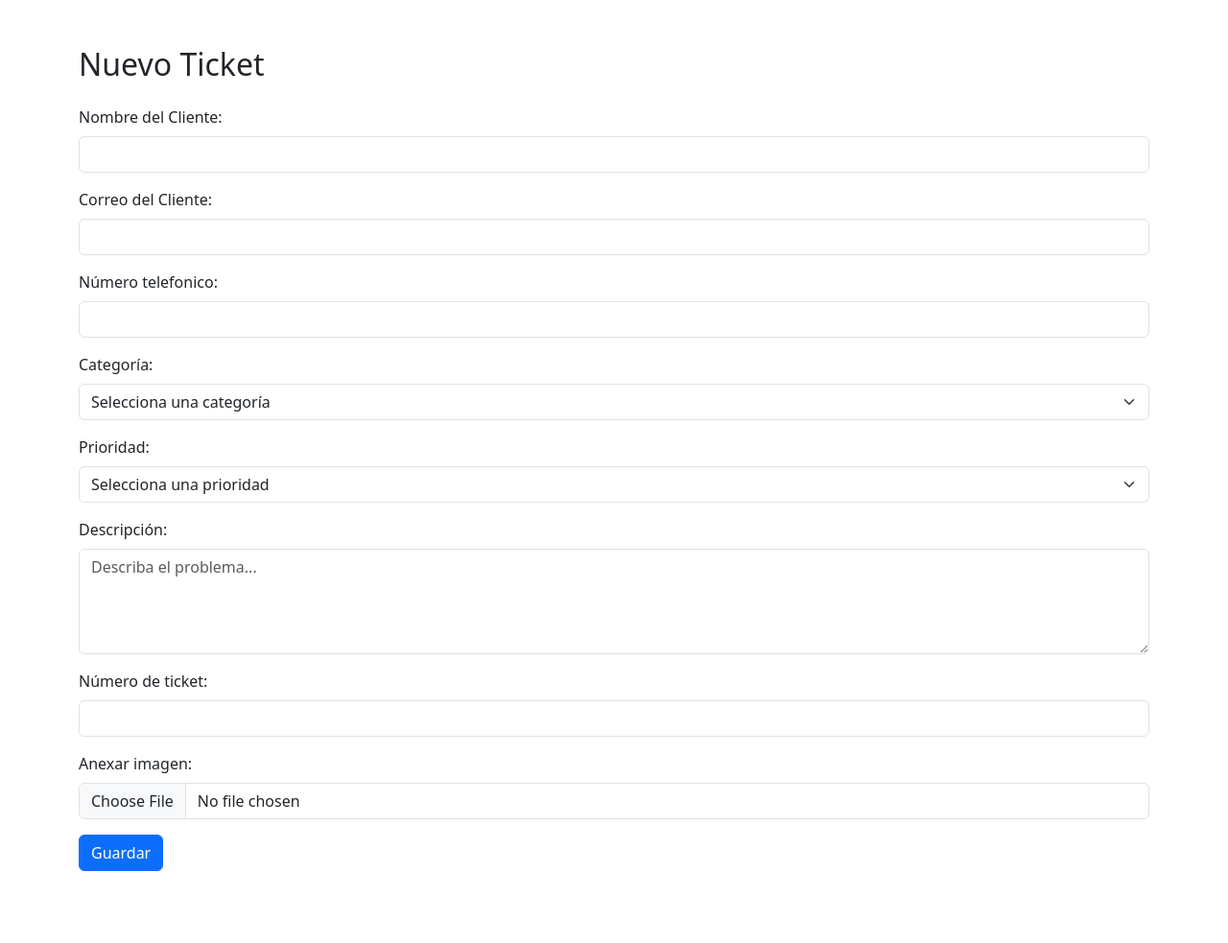
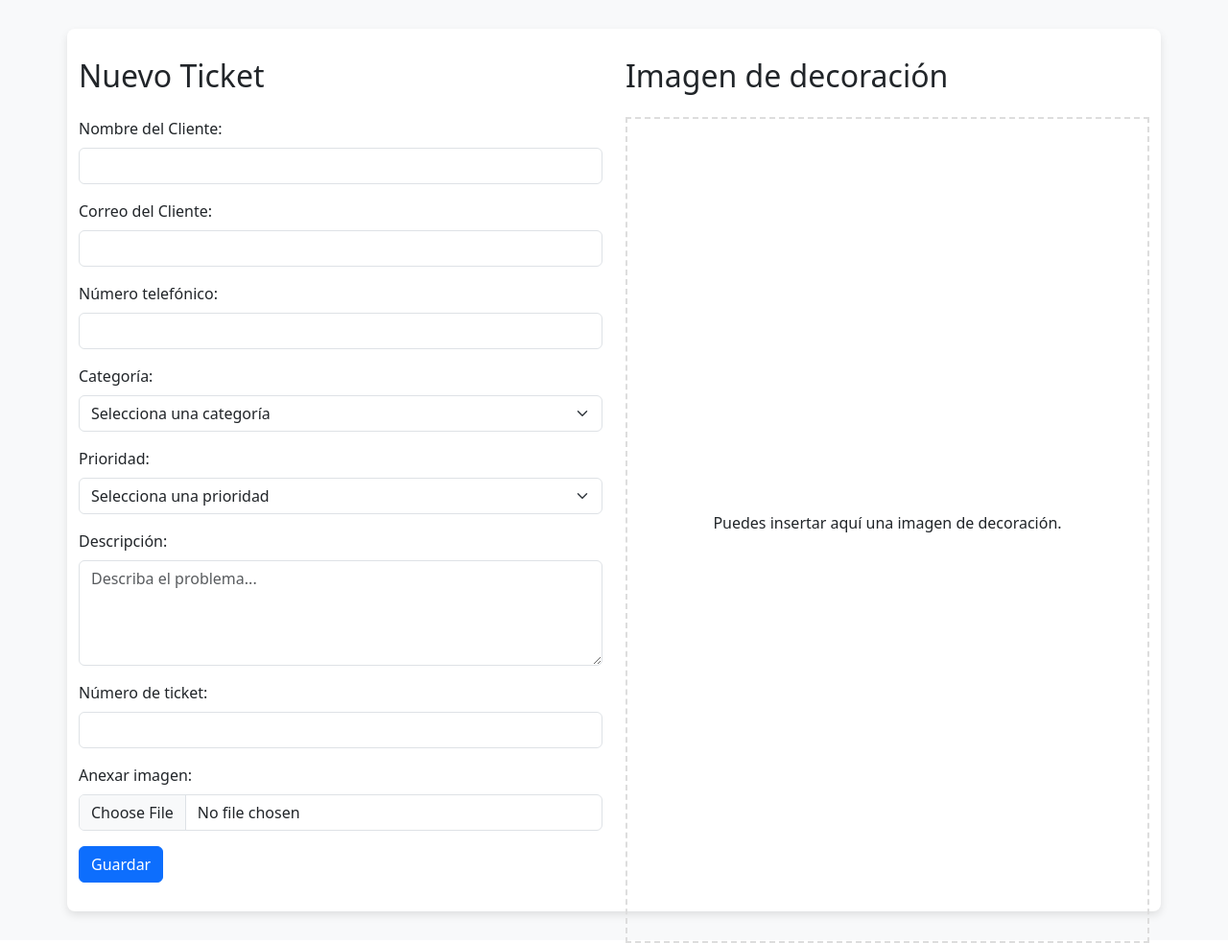
Before and after one commit to Kev-DevWeb/MeowSupport, a Django app: page /abrirticket/ in a window 1280 px wide. Shown: the whole page at 96% size. Before the commit the page ends 908 px from the top, so only its background shows below. Run offline with Django 5.2, Linux system fonts and the light colour scheme.

Commit message:
Creacion de statics y diseño de formulario

```diff
--- a/FastMeow/Templates/abrirticket.html
+++ b/FastMeow/Templates/abrirticket.html
@@ -4,12 +4,19 @@
     <meta charset="UTF-8">
     <meta name="viewport" content="width=device-width, initial-scale=1.0">
     <title>Nuevo Ticket</title>
-    <!-- Enlace a Bootstrap CDN -->
+    {% load static %}
+    <link href="{% static 'css/stylesTicket.css' %}" rel="stylesheet">
     <link href="https://cdn.jsdelivr.net/npm/bootstrap@5.3.3/dist/css/bootstrap.min.css" rel="stylesheet">
+
+
 </head>
 <body>
 
-<div class="container mt-5">
+<div class="container-fluid background-container">
+    <div class="container form-container">
+        <div class="row">
+            <!-- Columna para el formulario (izquierda) -->
+            <div class="col-md-6">
                 <h2 class="mb-4">Nuevo Ticket</h2>
 
                 <form method="post" enctype="multipart/form-data">
@@ -29,7 +36,7 @@
 
                     <!-- Número de Cliente -->
                     <div class="mb-3">
-            <label for="id_numero_cliente" class="form-label">Número telefonico:</label>
+                        <label for="id_numero_cliente" class="form-label">Número telefónico:</label>
                         <input type="tel" id="id_numero_cliente" name="numero_cliente" class="form-control" required>
                     </div>
 
@@ -78,6 +85,17 @@
                 </form>
             </div>
 
+            <!-- Columna para la imagen de decoración (derecha) -->
+            <div class="col-md-6">
+                <h2 class="mb-4">Imagen de decoración</h2>
+                <div class="decor-image-area">
+                    <p class="text-center">Puedes insertar aquí una imagen de decoración.</p>
+                </div>
+            </div>
+        </div>
+    </div>
+</div>
+
 <!-- Enlace a los scripts de Bootstrap -->
 <script src="https://cdn.jsdelivr.net/npm/bootstrap@5.3.3/dist/js/bootstrap.bundle.min.js"></script>
 </body>
--- /dev/null
+++ b/FastMeow/static/css/stylesTicket.css
@@ -0,0 +1,23 @@
+        /* Fondo de contenedor principal */
+        .background-container {
+            background-color: #f8f9fa;
+            padding: 30px 0;
+        }
+
+        /* Contenedor con fondo blanco para el formulario */
+        .form-container {
+            background-color: #ffffff;
+            box-shadow: 0 4px 8px rgba(0, 0, 0, 0.1);
+            padding: 30px;
+            border-radius: 8px;
+        }
+
+        /* Estilo del área para la imagen de decoración */
+        .decor-image-area {
+            height: 100%;
+            border: 2px dashed #ddd;
+            display: flex;
+            justify-content: center;
+            align-items: center;
+            padding: 20px;
+        }
```
Also changed, not shown: MeowSupport/settings.py (+10 -0 lines), FastMeow/css/stylesTicket.css (deleted). Lines whose indentation alone changed are shown as unchanged.
